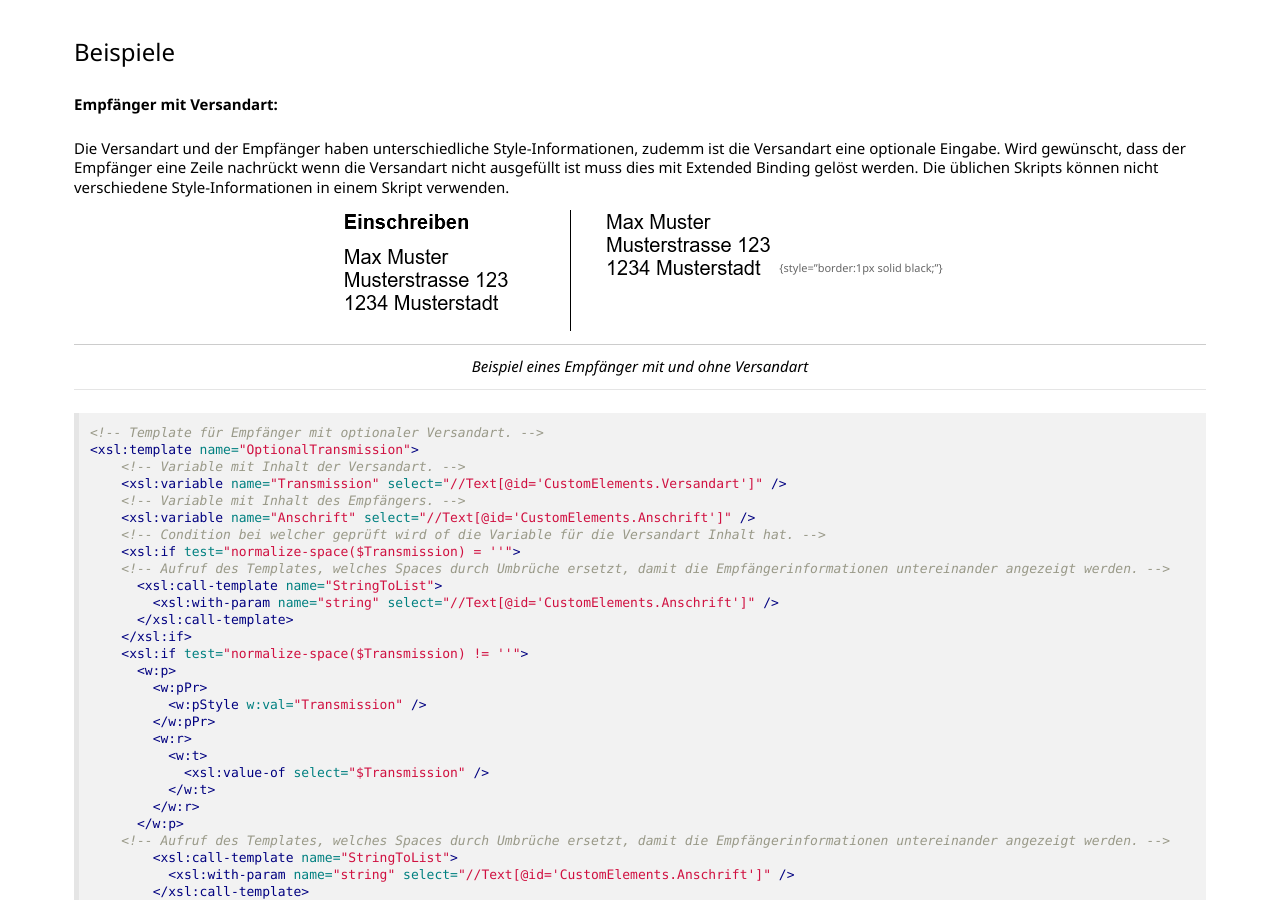
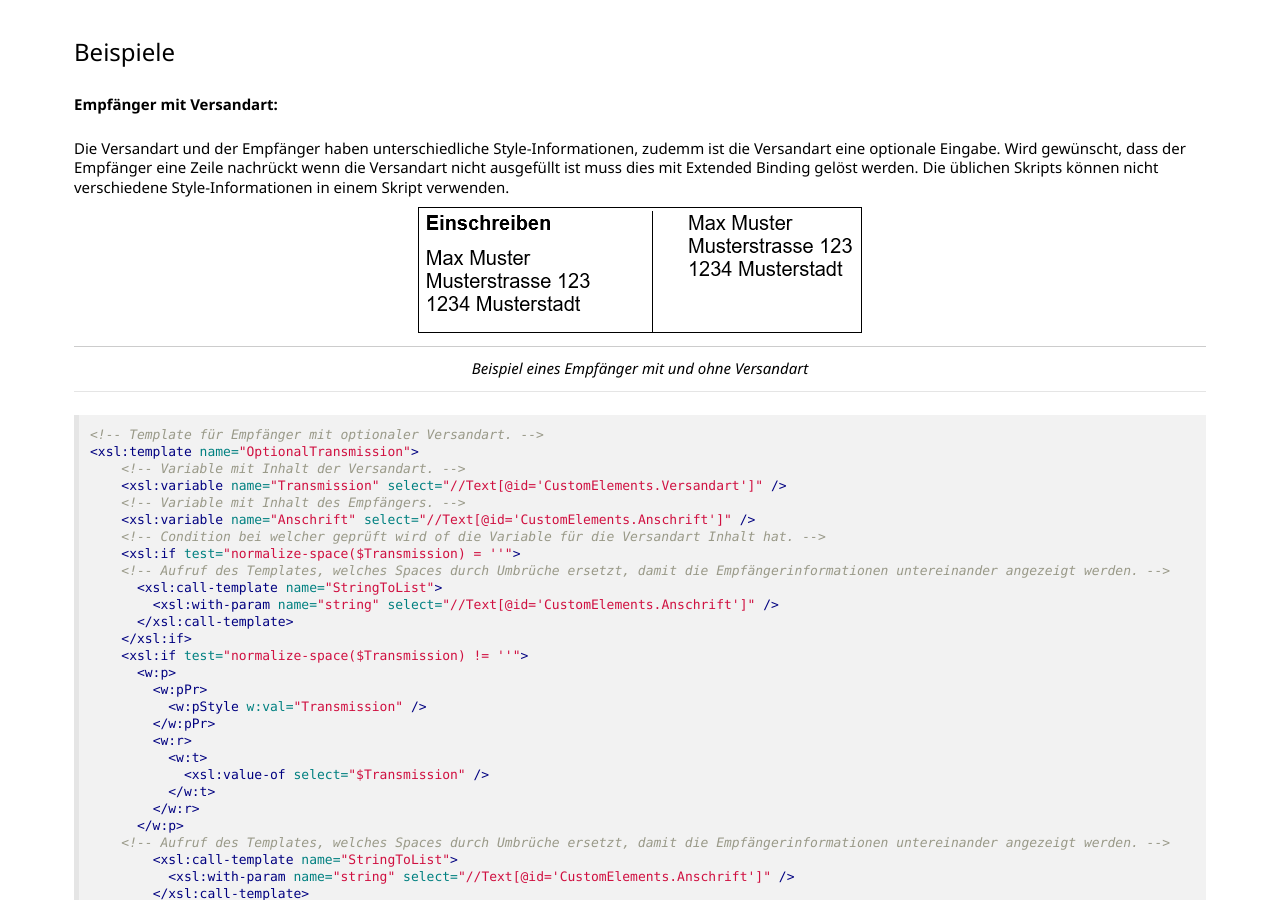
Before and after one commit to primesoft-group/oneoffixx-docs, a Jekyll site: the page built from _pages/docfunc/de/df-extendedbinding.md, in a window 1280 px wide and 900 px high, scrolled down 668 px. Built offline with Jekyll 4.4.1, drawn with Linux system fonts in a browser that asks for light colours; nearby versions of some CDN libraries; some web fonts are replaced.

Commit message:
updated content

```diff
--- a/_pages/docfunc/de/df-extendedbinding.md
+++ b/_pages/docfunc/de/df-extendedbinding.md
@@ -24,7 +24,7 @@ Die Versandart und der Empfänger haben unterschiedliche Style-Informationen, zu
 
 {:.table .table-striped}
 |:--:|
-| ![x]({{ site.baseurl }}/assets/content-images/docfunc/de/ExtendedBindingTransmission.PNG){style="border:1px solid black;"} |
+| ![x]({{ site.baseurl }}/assets/content-images/docfunc/de/ExtendedBindingTransmission.PNG){: style="border:1px solid black;"} |
 |:--:|
 | *Beispiel eines Empfänger mit und ohne Versandart* |
 
```
